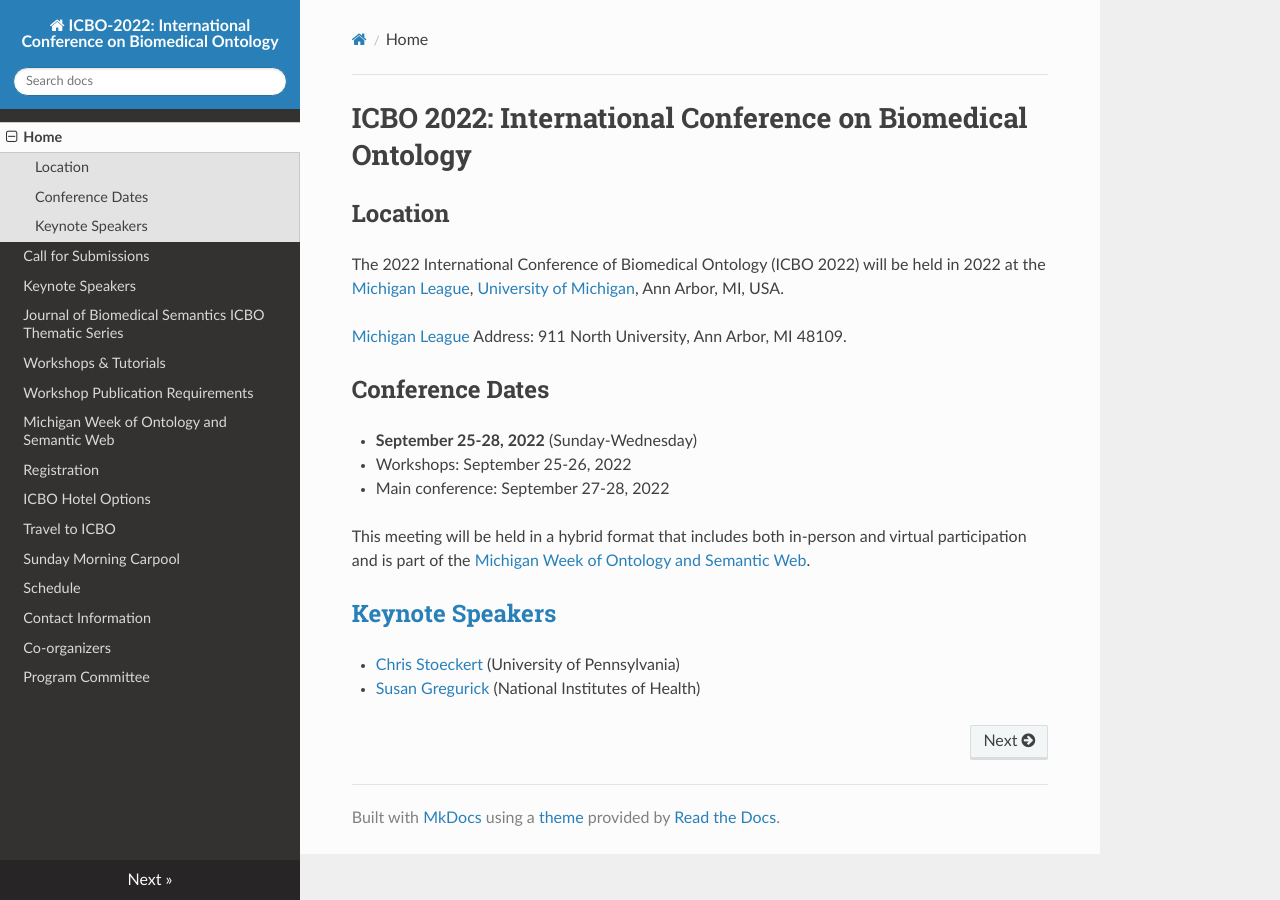
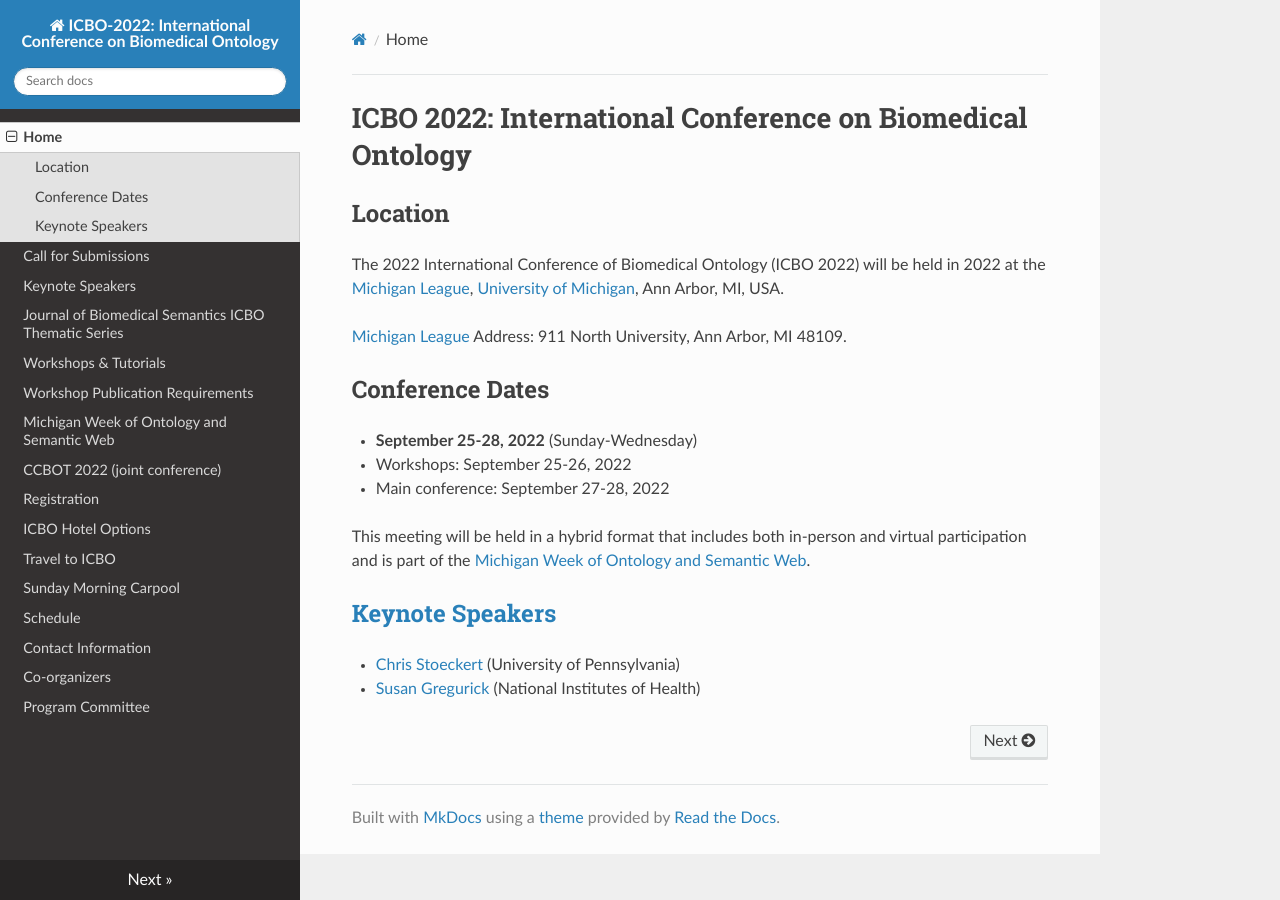
Before and after one commit to johnbeve/BFO-Organization, an MkDocs documentation site: the page built from docs/index.md, in a window 1280 px wide. Built offline with MkDocs 1.6.1, drawn with Linux system fonts in a browser that asks for light colours; nearby versions of some CDN libraries.

Commit message:
Update mkdocs.yml

```diff
--- a/mkdocs.yml
+++ b/mkdocs.yml
@@ -9,6 +9,7 @@
   - Workshops & Tutorials: workshops-and-tutorials.md
   - Workshop Publication Requirements: workshop-publication-requirements.md
   - Michigan Week of Ontology and Semantic Web: michigan-week-of-ontology-and-semantic-web.md
+  - CCBOT 2022 (joint conference): CCBOT2022.md
   - Registration: icbo-registration.md
   - ICBO Hotel Options: icbo-hotels.md
   - Travel to ICBO:  icbo-travel.md
```
